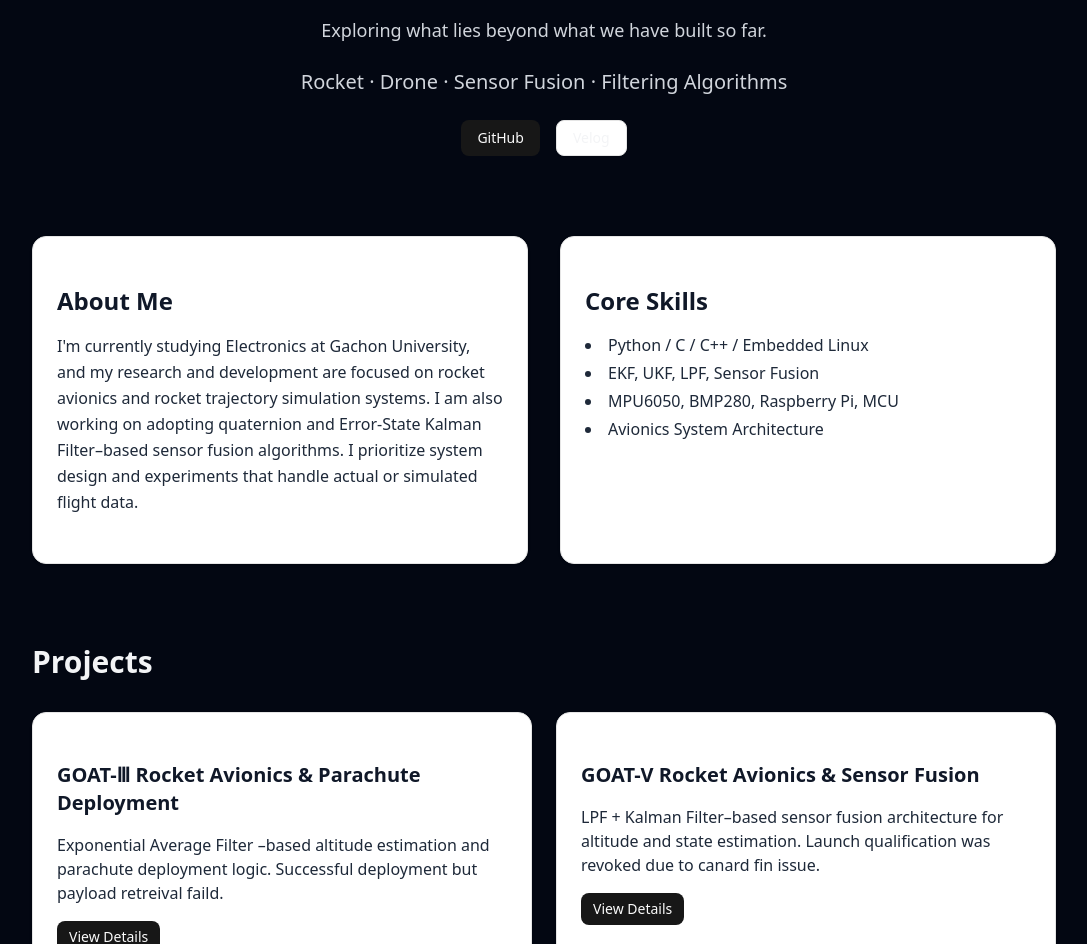
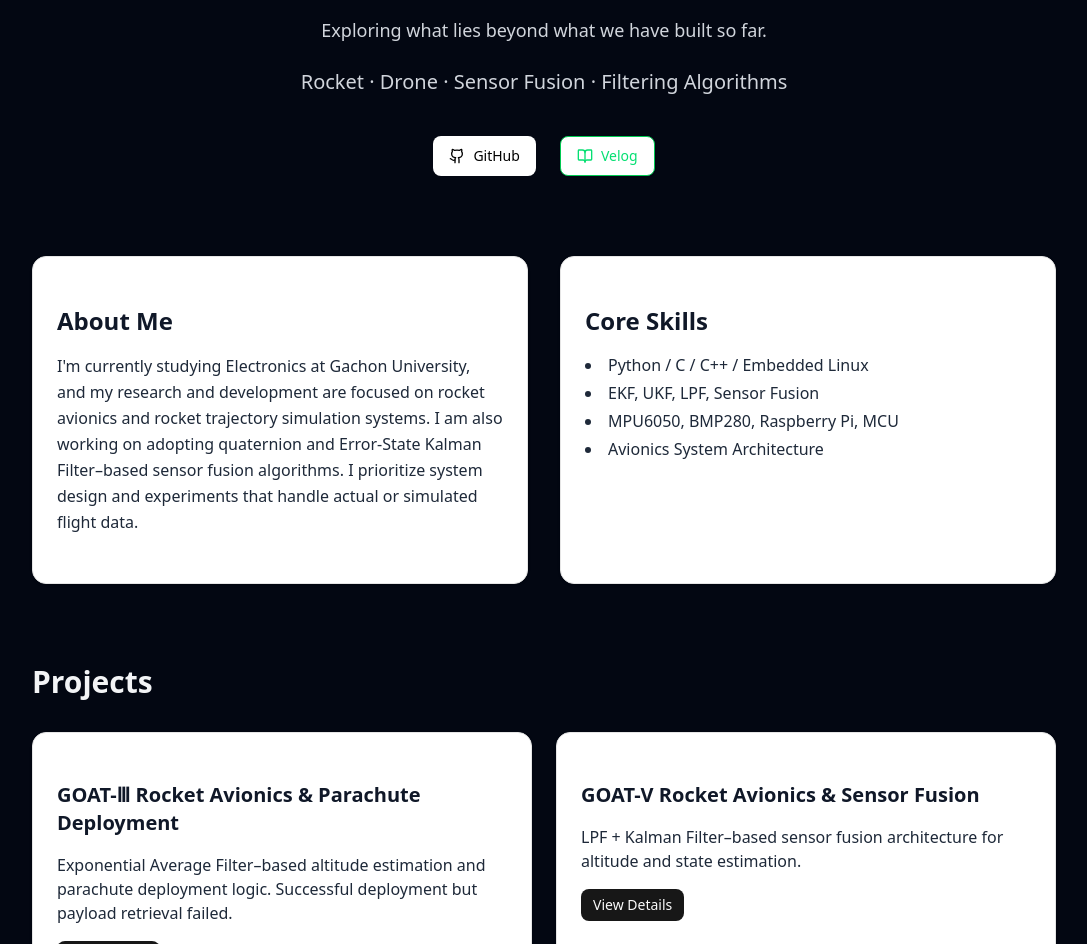
Before and after one commit to chaos1231107/website, a Next.js app: page / in a window 1280 px wide. Shown: the part 128-1072 px from the top of the page, without its empty margins (96-1183 px from the left). Built offline with nearby package versions, Linux system fonts and the light colour scheme.

Commit message:
Update page.tsx

```diff
--- a/app/page.tsx
+++ b/app/page.tsx
@@ -4,6 +4,7 @@ import { motion } from "framer-motion";
 import Link from "next/link";
 import { Card, CardContent } from "@/components/ui/card";
 import { Button } from "@/components/ui/button";
+import { Github, BookOpen } from "lucide-react";
 
 export default function Portfolio() {
   return (
@@ -28,35 +29,50 @@ export default function Portfolio() {
             Rocket · Drone · Sensor Fusion · Filtering Algorithms
           </p>
 
-          <div className="flex justify-center gap-4">
-            <Button asChild>
+          <div className="flex justify-center gap-6 mt-10">
+            <motion.div whileHover={{ scale: 1.05 }} whileTap={{ scale: 0.97 }}>
+              <Button
+                asChild
+                size="lg"
+                className="bg-white text-black hover:bg-gray-200"
+              >
                 <Link
                   href="https://github.com/chaos1231107"
                   target="_blank"
                   rel="noopener noreferrer"
+                  className="flex items-center gap-2"
                 >
+                  <Github className="w-5 h-5" />
                   GitHub
                 </Link>
               </Button>
+            </motion.div>
 
-            <Button variant="outline" asChild>
+            <motion.div whileHover={{ scale: 1.05 }} whileTap={{ scale: 0.97 }}>
+              <Button
+                variant="outline"
+                size="lg"
+                className="border-green-500 text-green-400 hover:bg-green-500/10"
+                asChild
+              >
                 <Link
                   href="https://velog.io/@chaos1231107/posts"
                   target="_blank"
                   rel="noopener noreferrer"
+                  className="flex items-center gap-2"
                 >
+                  <BookOpen className="w-5 h-5" />
                   Velog
                 </Link>
               </Button>
+            </motion.div>
           </div>
         </motion.section>
 
         <section className="grid md:grid-cols-2 gap-8">
           <Card>
             <CardContent className="p-6 space-y-4 text-gray-800">
-              <h2 className="text-2xl font-semibold text-gray-900">
-                About Me
-              </h2>
+              <h2 className="text-2xl font-semibold text-gray-900">About Me</h2>
               <p className="leading-relaxed">
                 I'm currently studying Electronics at Gachon University, and my
                 research and development are focused on rocket avionics and rocket
@@ -70,9 +86,7 @@ export default function Portfolio() {
 
           <Card>
             <CardContent className="p-6 space-y-4 text-gray-800">
-              <h2 className="text-2xl font-semibold text-gray-900">
-                Core Skills
-              </h2>
+              <h2 className="text-2xl font-semibold text-gray-900">Core Skills</h2>
               <ul className="list-disc list-inside space-y-1">
                 <li>Python / C / C++ / Embedded Linux</li>
                 <li>EKF, UKF, LPF, Sensor Fusion</li>
@@ -84,9 +98,7 @@ export default function Portfolio() {
         </section>
 
         <section className="space-y-8">
-          <h2 className="text-3xl font-semibold text-gray-100">
-            Projects
-          </h2>
+          <h2 className="text-3xl font-semibold text-gray-100">Projects</h2>
 
           <div className="grid md:grid-cols-2 gap-6">
             <Card>
@@ -95,14 +107,11 @@ export default function Portfolio() {
                   GOAT-Ⅲ Rocket Avionics & Parachute Deployment
                 </h3>
                 <p>
-                  Exponential Average Filter –based altitude estimation and parachute
-                  deployment logic. Successful deployment but payload retreival faild.
+                  Exponential Average Filter–based altitude estimation and parachute
+                  deployment logic. Successful deployment but payload retrieval failed.
                 </p>
-
                 <Button size="sm" asChild>
-                  <Link href="/projects/goat-3">
-                    View Details
-                  </Link>
+                  <Link href="/projects/goat-3">View Details</Link>
                 </Button>
               </CardContent>
             </Card>
@@ -115,13 +124,9 @@ export default function Portfolio() {
                 <p>
                   LPF + Kalman Filter–based sensor fusion architecture for
                   altitude and state estimation.
-                  Launch qualification was revoked due to canard fin issue.
                 </p>
-
                 <Button size="sm" asChild>
-                  <Link href="/projects/goat-v">
-                    View Details
-                  </Link>
+                  <Link href="/projects/goat-v">View Details</Link>
                 </Button>
               </CardContent>
             </Card>
@@ -135,11 +140,8 @@ export default function Portfolio() {
                   MPU6050-based real-time roll, pitch, yaw estimation system with
                   bias estimation and drift suppression using ESKF.
                 </p>
-
                 <Button size="sm" asChild>
-                  <Link href="/projects/imu">
-                    View Details
-                  </Link>
+                  <Link href="/projects/imu">View Details</Link>
                 </Button>
               </CardContent>
             </Card>
@@ -147,12 +149,8 @@ export default function Portfolio() {
         </section>
 
         <section className="text-center space-y-4">
-          <h2 className="text-3xl font-semibold text-gray-100">
-            Contact
-          </h2>
-          <p className="text-gray-300">
-            연구 · 프로젝트 · 협업 관련 연락 환영합니다.
-          </p>
+          <h2 className="text-3xl font-semibold text-gray-100">Contact</h2>
+          <p className="text-gray-300">연구 · 프로젝트 · 협업 관련 연락 환영합니다.</p>
           <p className="text-lg text-gray-200">
             <a
               href="mailto:hiccupkw@naver.com"
```
Lines whose indentation alone changed are shown as unchanged.
